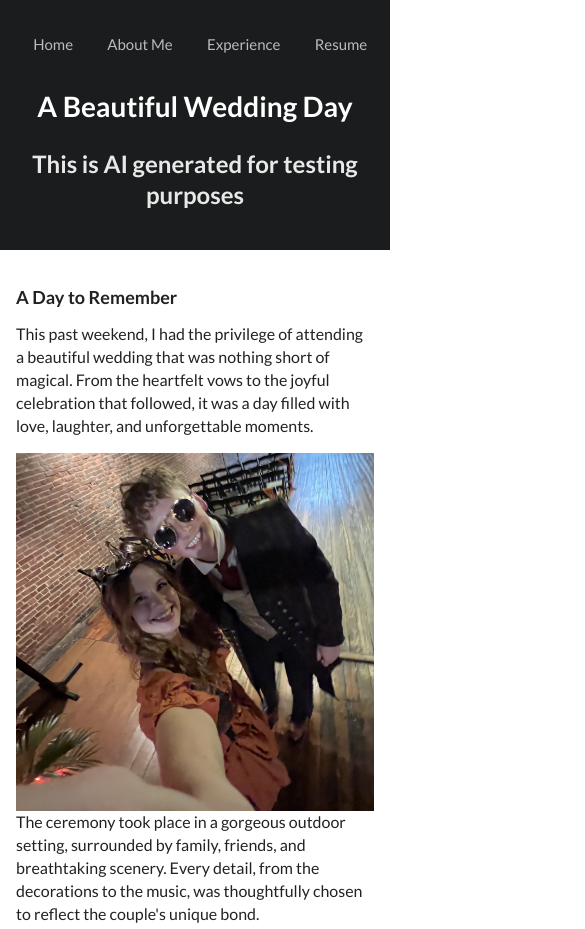
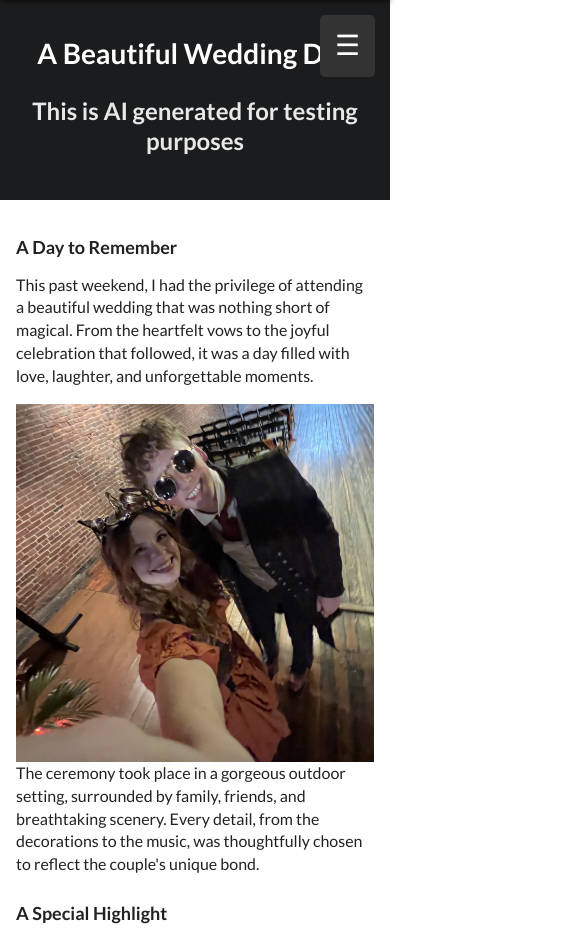
Before and after one commit to BernardZach/Personal-Website, a website: page dist/src/pages/blog-post1.html in a window 390 px wide. Shown: the top 929 px of the page, 585 px wide, since content can reach past the window. Drawn offline with nearby package versions, Linux system fonts and the light colour scheme.

Commit message:
new build pages with hamburger

```diff
--- /dev/null
+++ b/dist/public/assets/components-BeQ0BFcG.css
@@ -0,0 +1 @@
+body{font-family:Futura,sans-serif;margin:0;padding:0}.masthead.segment{min-height:600px;padding:1em 0}.masthead .ui.header{margin-bottom:0}.masthead-short.segment{min-height:200px;padding:1em 0}.masthead-short .ui.header{margin-bottom:0}.masthead .profile-image{margin:25px;height:350px;width:350px;border-radius:50%}.download-link{margin-top:20px;text-align:center}.download-link a{font-size:1.2em;color:#007bff;text-decoration:none}.download-link a:hover{text-decoration:underline}.hidden.menu{display:none!important}.ui.text.container{margin:25px}html,body{height:100%}.pusher{display:flex;flex-direction:column;min-height:100vh}.pusher>.content{flex:1}.ui.inverted.vertical.footer.segment{margin-top:auto}.hamburger{position:fixed;top:15px;right:15px;z-index:2000;background:#333;color:#fff;border:none;padding:15px;border-radius:5px;font-size:2rem;cursor:pointer;display:none}.mobile-menu{display:none;position:fixed;top:0;left:0;width:100%;background:#333;color:#fff;z-index:1500;flex-direction:column;padding:10px 0;box-shadow:0 2px 5px #00000080;transform:translateY(-100%);transition:transform .3s ease-in-out}.mobile-menu.open{transform:translateY(0)}.mobile-menu a{padding:15px;color:#fff;text-decoration:none;text-align:center;border-bottom:1px solid #444}.mobile-menu a:hover{background:#444}@media (max-width: 768px){.hamburger{display:block}.fixed-menu,.secondary-menu{display:none}}
--- a/dist/public/assets/components-CIViAakf.css
+++ /dev/null
@@ -1 +0,0 @@
-body{font-family:Futura,sans-serif;margin:0;padding:0}.masthead.segment{min-height:600px;padding:1em 0}.masthead .ui.header{margin-bottom:0}.masthead-short.segment{min-height:200px;padding:1em 0}.masthead-short .ui.header{margin-bottom:0}.masthead .profile-image{margin:25px;height:350px;width:350px;border-radius:50%}.download-link{margin-top:20px;text-align:center}.download-link a{font-size:1.2em;color:#007bff;text-decoration:none}.download-link a:hover{text-decoration:underline}.hidden.menu{display:none!important}.ui.text.container{margin:25px}html,body{height:100%}.pusher{display:flex;flex-direction:column;min-height:100vh}.pusher>.content{flex:1}.ui.inverted.vertical.footer.segment{margin-top:auto}
--- /dev/null
+++ b/dist/public/assets/components-Cje6hj7A.js
@@ -0,0 +1,51 @@
+(function(){const e=document.createElement("link").relList;if(e&&e.supports&&e.supports("modulepreload"))return;for(const t of document.querySelectorAll('link[rel="modulepreload"]'))s(t);new MutationObserver(t=>{for(const i of t)if(i.type==="childList")for(const r of i.addedNodes)r.tagName==="LINK"&&r.rel==="modulepreload"&&s(r)}).observe(document,{childList:!0,subtree:!0});function o(t){const i={};return t.integrity&&(i.integrity=t.integrity),t.referrerPolicy&&(i.referrerPolicy=t.referrerPolicy),t.crossOrigin==="use-credentials"?i.credentials="include":t.crossOrigin==="anonymous"?i.credentials="omit":i.credentials="same-origin",i}function s(t){if(t.ep)return;t.ep=!0;const i=o(t);fetch(t.href,i)}})();function u(){const n=window.location.pathname,e=window.location.hash;return n.includes("index.html")||n==="/"?e==="#about"?"About Me":e==="#experience"?"Experience":e==="#resume"?"Resume":"Home":n.includes("blog.html")?"Blog Posts":""}function c(){const n=u();document.querySelectorAll(".fixed-menu .item").forEach(e=>{e.classList.toggle("active",e.textContent.trim()===n)}),document.querySelectorAll(".secondary-menu .item").forEach(e=>{e.classList.toggle("active",e.textContent.trim()===n)})}function m(){return`
+    <div class="ui large top fixed hidden menu">
+        <div class="ui container">
+            <a href="/index.html" class="item">Home</a>
+            <a href="/index.html#about" class="item">About Me</a>
+            <a href="/index.html#experience" class="item">Experience</a>
+            <a href="/index.html#resume" class="item">Resume</a>
+            <a href="/src/pages/blog.html" class="item">Blog Posts</a>
+            <div class="right menu">
+                <div class="item">
+                    <a href="../../public/assets/ZachBernardResume.pdf" download class="ui primary button">Download Resume</a>
+                </div>
+            </div>
+        </div>
+    </div>`}function f(){return`
+    <div class="ui large secondary inverted pointing menu">
+        <a href="/index.html" class="item">Home</a>
+        <a href="/index.html#about" class="item">About Me</a>
+        <a href="/index.html#experience" class="item">Experience</a>
+        <a href="/index.html#resume" class="item">Resume</a>
+        <a href="/src/pages/blog.html" class="item">Blog Posts</a>
+        <div class="right item">
+            <a href="../../public/assets/ZachBernardResume.pdf" download class="ui inverted button">Download Resume</a>
+        </div>
+    </div>`}function h(){return`
+    <div class="ui inverted vertical footer segment">
+        <div class="ui container">
+            <div class="ui stackable inverted divided equal height stackable grid">
+                <div class="seven wide column">
+                    <h4 class="ui inverted header">Contact</h4>
+                    <p>Zach Bernard | bernardzach00@gmail.com | (270) 585-7616</p>
+                </div>
+            </div>
+        </div>
+    </div>`}function p(){document.querySelector(".fixed-menu").innerHTML=m(),document.querySelector(".secondary-menu").innerHTML=f(),document.querySelector(".footer").innerHTML=h(),v(),c()}function v(){const n=document.querySelector(".masthead")||document.querySelector(".masthead-short");n&&$(n).visibility({once:!1,onBottomPassed:function(){$(".fixed.menu").transition("fade in")},onBottomPassedReverse:function(){$(".fixed.menu").transition("fade out")}}),$(".ui.sidebar").sidebar("attach events",".toc.item")}async function g(){const n=document.querySelector("#blog-content"),e=Object.assign({});let o='<div class="ui styled fluid accordion">';for(const s in e){const i=(await e[s]()).html,r=/<h1>(.*?)<\/h1>\s*<p>(.*?)<\/p>/,a=i.match(r),d=a?a[1]:"Untitled",l=a?a[2]:"No description provided.";o+=`
+            <div class="title">
+                <i class="dropdown icon"></i>
+                ${d}
+                <p style="margin: 0; font-size: 0.9em; color: gray;">${l}</p>
+            </div>
+            <div class="content">
+                ${i} <!-- Parsed markdown content -->
+            </div>
+        `}o+="</div>",n.innerHTML=o,$(".ui.accordion").accordion()}document.addEventListener("DOMContentLoaded",g);window.addEventListener("hashchange",()=>{c()});document.addEventListener("DOMContentLoaded",p);document.addEventListener("DOMContentLoaded",()=>{const n=document.querySelector(".hamburger"),e=document.querySelector(".mobile-menu");function o(){e.innerHTML=`
+            <a href="/index.html">Home</a>
+            <a href="/index.html#about">About Me</a>
+            <a href="/index.html#experience">Experience</a>
+            <a href="/index.html#resume">Resume</a>
+            <a href="/src/pages/blog.html">Blog Posts</a>
+            <a href="../../public/assets/ZachBernardResume.pdf" download>Download Resume</a>
+        `}function s(){e.classList.toggle("open")}function t(){window.innerWidth<=768?(n.style.display="block",e.style.display="flex"):(n.style.display="none",e.style.display="none",e.classList.remove("open"))}n.addEventListener("click",s),window.addEventListener("resize",t),o(),t()});
--- a/dist/public/assets/components-D76nlhw5.js
+++ /dev/null
@@ -1,44 +0,0 @@
-(function(){const e=document.createElement("link").relList;if(e&&e.supports&&e.supports("modulepreload"))return;for(const t of document.querySelectorAll('link[rel="modulepreload"]'))r(t);new MutationObserver(t=>{for(const n of t)if(n.type==="childList")for(const s of n.addedNodes)s.tagName==="LINK"&&s.rel==="modulepreload"&&r(s)}).observe(document,{childList:!0,subtree:!0});function o(t){const n={};return t.integrity&&(n.integrity=t.integrity),t.referrerPolicy&&(n.referrerPolicy=t.referrerPolicy),t.crossOrigin==="use-credentials"?n.credentials="include":t.crossOrigin==="anonymous"?n.credentials="omit":n.credentials="same-origin",n}function r(t){if(t.ep)return;t.ep=!0;const n=o(t);fetch(t.href,n)}})();function u(){const i=window.location.pathname,e=window.location.hash;return i.includes("index.html")||i==="/"?e==="#about"?"About Me":e==="#experience"?"Experience":e==="#resume"?"Resume":"Home":i.includes("blog.html")?"Blog Posts":""}function c(){const i=u();document.querySelectorAll(".fixed-menu .item").forEach(e=>{e.classList.toggle("active",e.textContent.trim()===i)}),document.querySelectorAll(".secondary-menu .item").forEach(e=>{e.classList.toggle("active",e.textContent.trim()===i)})}function m(){return`
-    <div class="ui large top fixed hidden menu">
-        <div class="ui container">
-            <a href="/index.html" class="item">Home</a>
-            <a href="/index.html#about" class="item">About Me</a>
-            <a href="/index.html#experience" class="item">Experience</a>
-            <a href="/index.html#resume" class="item">Resume</a>
-            <a href="/src/pages/blog.html" class="item">Blog Posts</a>
-            <div class="right menu">
-                <div class="item">
-                    <a href="../../public/assets/ZachBernardResume.pdf" download class="ui primary button">Download Resume</a>
-                </div>
-            </div>
-        </div>
-    </div>`}function f(){return`
-    <div class="ui large secondary inverted pointing menu">
-        <a href="/index.html" class="item">Home</a>
-        <a href="/index.html#about" class="item">About Me</a>
-        <a href="/index.html#experience" class="item">Experience</a>
-        <a href="/index.html#resume" class="item">Resume</a>
-        <a href="/src/pages/blog.html" class="item">Blog Posts</a>
-        <div class="right item">
-            <a href="../../public/assets/ZachBernardResume.pdf" download class="ui inverted button">Download Resume</a>
-        </div>
-    </div>`}function h(){return`
-    <div class="ui inverted vertical footer segment">
-        <div class="ui container">
-            <div class="ui stackable inverted divided equal height stackable grid">
-                <div class="seven wide column">
-                    <h4 class="ui inverted header">Contact</h4>
-                    <p>Zach Bernard | bernardzach00@gmail.com | (270) 585-7616</p>
-                </div>
-            </div>
-        </div>
-    </div>`}function v(){document.querySelector(".fixed-menu").innerHTML=m(),document.querySelector(".secondary-menu").innerHTML=f(),document.querySelector(".footer").innerHTML=h(),p(),c()}function p(){const i=document.querySelector(".masthead")||document.querySelector(".masthead-short");i&&$(i).visibility({once:!1,onBottomPassed:function(){$(".fixed.menu").transition("fade in")},onBottomPassedReverse:function(){$(".fixed.menu").transition("fade out")}}),$(".ui.sidebar").sidebar("attach events",".toc.item")}async function g(){const i=document.querySelector("#blog-content"),e=Object.assign({});let o='<div class="ui styled fluid accordion">';for(const r in e){const n=(await e[r]()).html,s=/<h1>(.*?)<\/h1>\s*<p>(.*?)<\/p>/,a=n.match(s),d=a?a[1]:"Untitled",l=a?a[2]:"No description provided.";o+=`
-            <div class="title">
-                <i class="dropdown icon"></i>
-                ${d}
-                <p style="margin: 0; font-size: 0.9em; color: gray;">${l}</p>
-            </div>
-            <div class="content">
-                ${n} <!-- Parsed markdown content -->
-            </div>
-        `}o+="</div>",i.innerHTML=o,$(".ui.accordion").accordion()}document.addEventListener("DOMContentLoaded",g);window.addEventListener("hashchange",()=>{c()});document.addEventListener("DOMContentLoaded",v);
--- a/dist/src/pages/blog-post1.html
+++ b/dist/src/pages/blog-post1.html
@@ -9,10 +9,16 @@
     <script src="https://code.jquery.com/jquery-3.1.1.min.js" integrity="sha256-hVVnYaiADRTO2PzUGmuLJr8BLUSjGIZsDYGmIJLv2b8=" crossorigin="anonymous"></script>
     <script src="https://cdn.jsdelivr.net/npm/semantic-ui@2.5.0/dist/semantic.min.js"></script>
 
-  <script type="module" crossorigin src="../../public/assets/components-D76nlhw5.js"></script>
-  <link rel="stylesheet" crossorigin href="../../public/assets/components-CIViAakf.css">
+  <script type="module" crossorigin src="../../public/assets/components-Cje6hj7A.js"></script>
+  <link rel="stylesheet" crossorigin href="../../public/assets/components-BeQ0BFcG.css">
 </head>
 <body>
+
+    <!-- Hamburger Menu Button -->
+<button class="hamburger" aria-label="Toggle navigation">☰</button>
+
+<!-- Mobile Menu Placeholder -->
+<div class="mobile-menu"></div>
 
 <!-- Fixed Menu Placeholder -->
 <div class="fixed-menu"></div>
```
Also changed, not shown: dist/index.html (+8 -2 lines), dist/src/pages/blog.html (+8 -2 lines).
